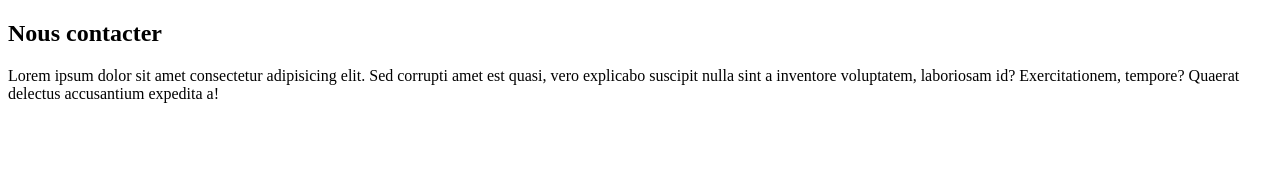
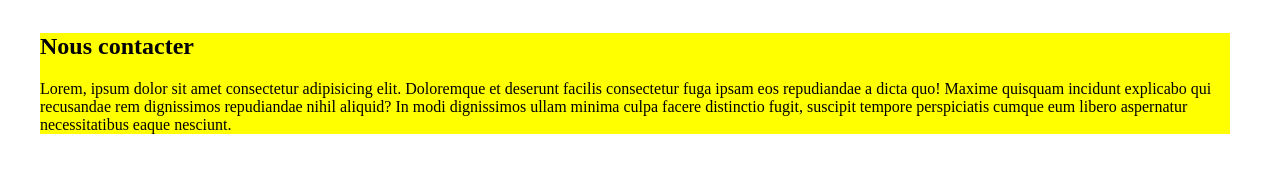
Before and after one commit to quiiwi/try2, a plain HTML site: page index.html in a window 1280 px wide. Drawn offline with Linux system fonts and the light colour scheme.

Commit message:
commit 2

```diff
--- a/css/style.css
+++ b/css/style.css
@@ -1,3 +1,9 @@
 main{
-
+    width: 1200px;
+    padding: 5px;
+    margin: auto;
 }
+#karticle1{
+    width: 1190px;
+    background: yellow;
+}
--- a/index.html
+++ b/index.html
@@ -9,11 +9,11 @@
     <title>TryGit</title>
 </head>
 <body>
-    <main>
-        <div id="karticle3">
-            <h2>Nous contacter</h2>
-            <p>Lorem ipsum dolor sit amet consectetur adipisicing elit. Sed corrupti amet est quasi, vero explicabo suscipit nulla sint a inventore voluptatem, laboriosam id? Exercitationem, tempore? Quaerat delectus accusantium expedita a!</p>
-        </div>
-    </main>
+  <main>
+      <div id="karticle1">
+          <h2>Nous contacter</h2>
+          <p>Lorem, ipsum dolor sit amet consectetur adipisicing elit. Doloremque et deserunt facilis consectetur fuga ipsam eos repudiandae a dicta quo! Maxime quisquam incidunt explicabo qui recusandae rem dignissimos repudiandae nihil aliquid? In modi dignissimos ullam minima culpa facere distinctio fugit, suscipit tempore perspiciatis cumque eum libero aspernatur necessitatibus eaque nesciunt.</p>
+      </div>
+  </main>
 </body>
 </html>
```
